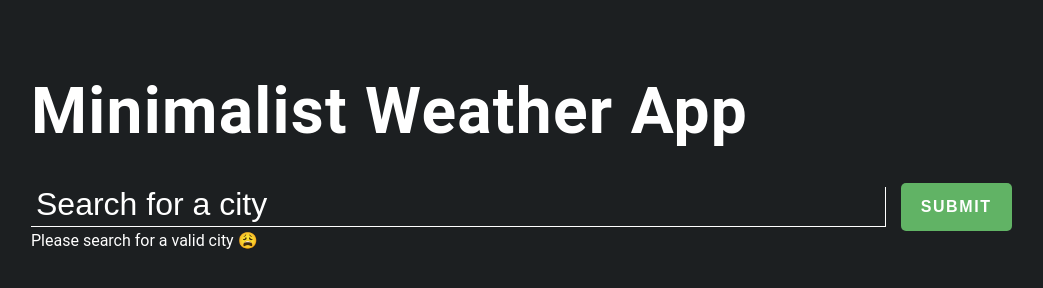
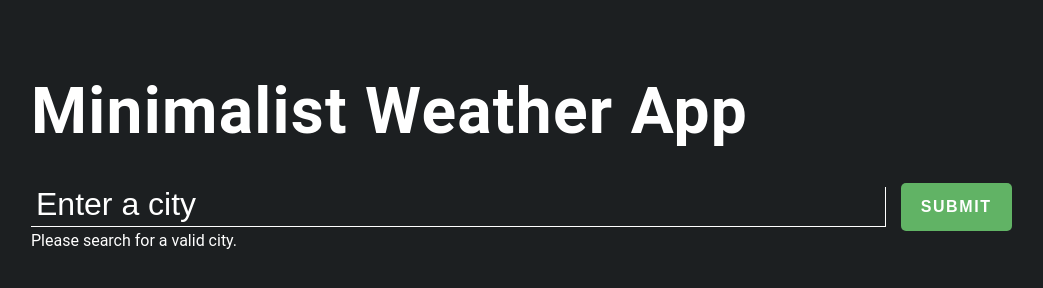
Before and after one commit to muh-nasiruit/WeatherAppAsg, a plain HTML site: page WeatherApp/index.html in a window 1280 px wide. Both pictures are taken after typing "Sample" into the empty fields and a click on the button "SUBMIT". Shown: the whole page, without its empty margins (54-1097 px from the left). Drawn offline with nearby package versions, Linux system fonts and the light colour scheme; no server answers.

Commit message:
Updated with changes.

```diff
--- a/WeatherApp/app.js
+++ b/WeatherApp/app.js
@@ -1,13 +1,12 @@
-/*SEARCH BY USING A CITY NAME (e.g. athens) OR A COMMA-SEPARATED CITY NAME ALONG WITH THE COUNTRY CODE (e.g. athens,gr)*/
 const form = document.querySelector(".top-banner form");
 const input = document.querySelector(".top-banner input");
 const msg = document.querySelector(".top-banner .msg");
 const list = document.querySelector(".ajax-section .cities");
 const hider = document.querySelector(".page-footer .hider");
-// const testBt = document.getElementsByClassName("buttonPress")[0];
-// console.log(list);
-/*SUBSCRIBE HERE FOR API KEY: https://home.openweathermap.org/users/sign_up*/
-const apiKey = "ad5bec3ecba1f605b73a79110be9cf78";
+
+const apiKey = "15a0e5073fff698667328d64e23983ac";
+let topCitiesAPIResult = [];
+let cityAPIResult;
 
 form.addEventListener("submit", e => {
   e.preventDefault();
@@ -16,7 +15,7 @@ form.addEventListener("submit", e => {
   //check if there's already a city
   const listItems = list.querySelectorAll(".ajax-section .city");
   const listItemsArray = Array.from(listItems);
-  console.log(listItemsArray);
+  // console.log(listItemsArray);
 
   if (listItemsArray.length > 0) {
     const filteredArray = listItemsArray.filter(el => {
@@ -55,6 +54,7 @@ form.addEventListener("submit", e => {
   fetch(url)
   .then(response => response.json())
   .then(data => {
+      cityAPIResult = data;
       const { main, name, sys, weather } = data;
       const icon = `https://s3-us-west-2.amazonaws.com/s.cdpn.io/162656/${
         weather[0]["icon"]
@@ -79,52 +79,16 @@ form.addEventListener("submit", e => {
       list.innerHTML = "";
       list.appendChild(li);
       hider.style = "display: block";
+      // console.log(cityAPIResult);
     })
     .catch(() => {
-      msg.textContent = "Please search for a valid city 😩";
+      msg.textContent = "Please search for a valid city.";
     });
 
   msg.textContent = "";
   form.reset();
   input.focus();
 });
-
-// testBt.addEventListener("click", () => {
-//   const topCities = ["Karachi", "Lahore", "Islamabad"];
-//   topCities.forEach(fetchCityInfo);
-
-//   function fetchCityInfo(city) {
-//     const urlFresh = `https://api.openweathermap.org/data/2.5/weather?q=${city}&appid=${apiKey}&units=metric`;
-//     fetch(urlFresh)
-//     .then(response => response.json())
-//     .then(data => {
-//       // const { main, name, sys, weather } = data;
-//       console.log(data);
-//       // const icon = `https://s3-us-west-2.amazonaws.com/s.cdpn.io/162656/${
-//       //   weather[0]["icon"]
-//       // }.svg`;
-
-//       // const li = document.createElement("li");
-//       // li.classList.add("city");
-//       // const markup = `
-//       //   <h2 class="city-name" data-name="${name},${sys.country}">
-//       //     <span>${name}</span>
-//       //     <sup>${sys.country}</sup>
-//       //   </h2>
-//       //   <div class="city-temp">${Math.round(main.temp)}<sup>°C</sup></div>
-//       //   <figure>
-//       //     <img class="city-icon" src="${icon}" alt="${
-//       //   weather[0]["description"]
-//       // }">
-//       //     <figcaption>${weather[0]["description"]}</figcaption>
-//       //   </figure>
-//       // `;
-//       // li.innerHTML = markup;
-//       // list.appendChild(li);
-//     })
-//     .catch(console.log('Error'));
-//   };
-// });
 
 const topCities = ["Karachi", "Lahore", "Islamabad"];
 topCities.forEach(fetchCityInfo);
@@ -134,8 +98,9 @@ function fetchCityInfo(city) {
   fetch(urlFresh)
   .then(response => response.json())
   .then(data => {
+    topCitiesAPIResult.push(data);
     const { main, name, sys, weather } = data;
-    console.log(main, name, sys, weather);
+    // console.log(main, name, sys, weather);
     const icon = `https://s3-us-west-2.amazonaws.com/s.cdpn.io/162656/${
       weather[0]["icon"]
     }.svg`;
@@ -159,10 +124,5 @@ function fetchCityInfo(city) {
     list.appendChild(li);
   })
   .catch(console.log('Error'));
+  // console.log(topCitiesAPIResult);
 };
-
-// $.get('result.html').then(function(responseData) {
-//   //responseData is the contents of the other page. Do whatever you want with it.
-//   // $('#someElem').append(responseData);
-//   console.log(responseData);
-// });
--- a/WeatherApp/index.html
+++ b/WeatherApp/index.html
@@ -5,15 +5,11 @@
     <script src="https://ajax.googleapis.com/ajax/libs/jquery/3.5.1/jquery.min.js"></script>
   </head>
   <body>
-    <!-- <div class="api">
-        <div class="container">🌞 This demo needs an OpenWeather API key to work. <a target="_blank" href="https://home.openweathermap.org/users/sign_up">Get yours here for free!</a>
-        </div>
-      </div> -->
       <section class="top-banner">
         <div class="container">
           <h1 class="heading">Minimalist Weather App</h1>
           <form>
-            <input type="text" placeholder="Search for a city" autofocus>
+            <input type="text" placeholder="Enter a city" autofocus>
             <button type="submit">SUBMIT</button>
             <span class="msg"></span>
           </form>
@@ -26,8 +22,6 @@
       </section>
       <footer class="page-footer">
         <div class="container">
-          <!-- <small>Made with <span>❤</span> by <a href="http://georgemartsoukos.com/" target="_blank">George Martsoukos</a>
-          </small> -->
           <div class= "hider">
             <form method="get" action="index.html">
               <button type="submit">Go back to</button>
```
